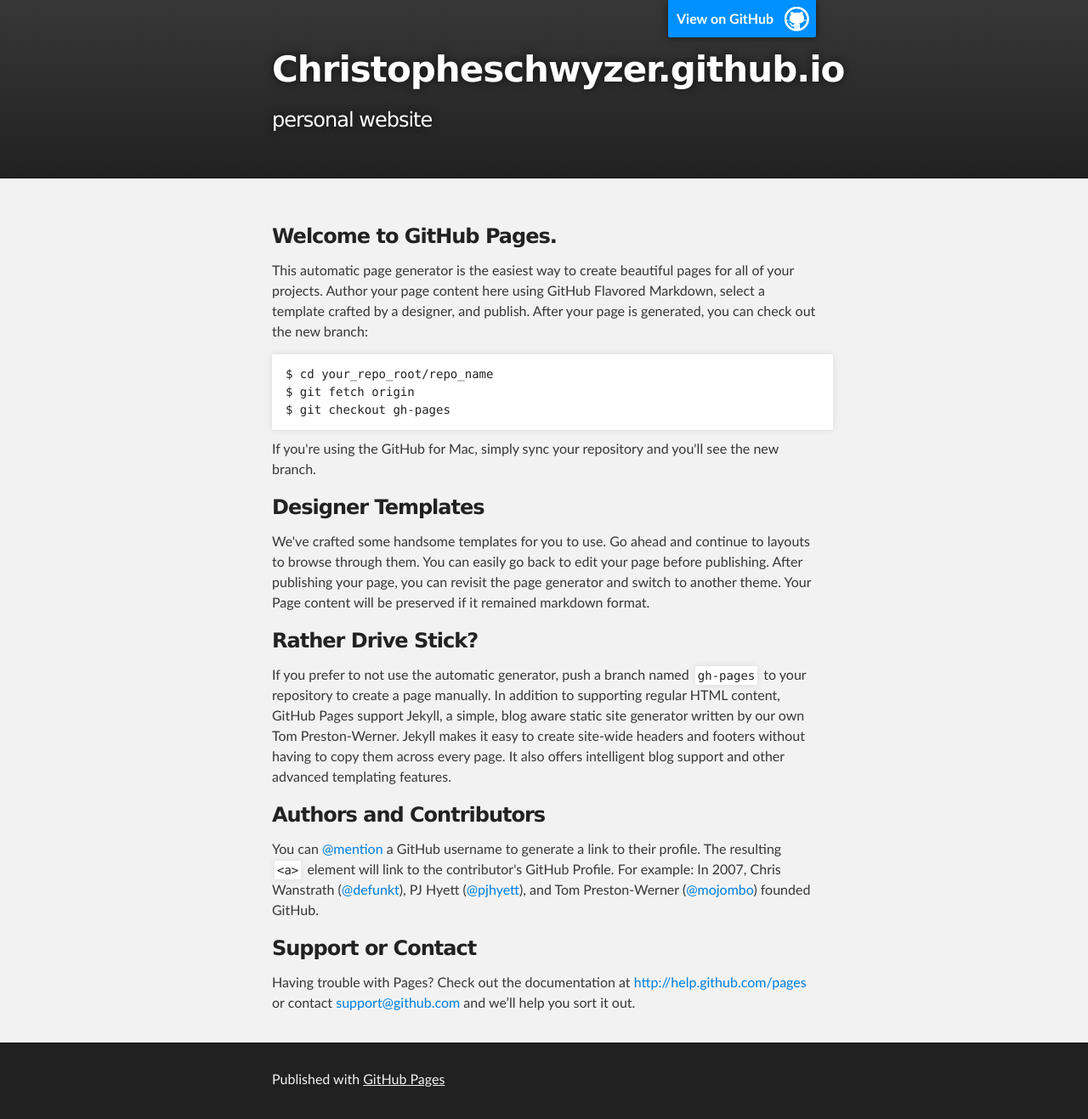
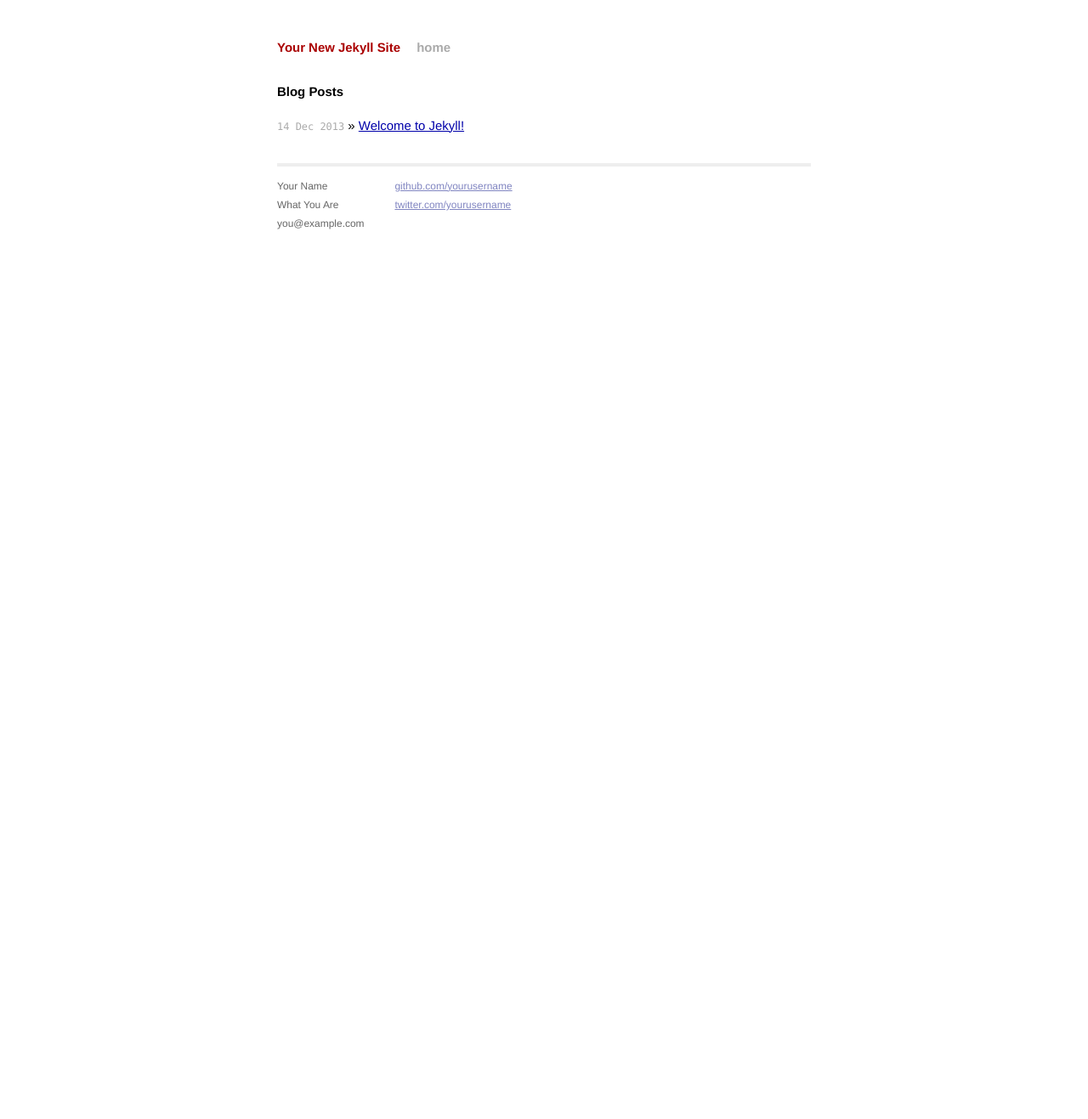
Before and after one commit to christopheschwyzer/christopheschwyzer.github.io, a Jekyll site: the page built from index.html, in a window 1280 px wide. Shown: the whole page at 85% size. Built offline with Jekyll 4.4.1, drawn with Linux system fonts in a browser that asks for light colours; Markdown is read by kramdown in place of the engine named in the settings; after the commit the page ends 945 px from its top, so only the background shows below that.

Commit message:
Revert "Replace master branch with page content via GitHub"
This reverts commit 02a37bc0d030869a56702d09dffab3132d7540ec.

```diff
--- a/index.html
+++ b/index.html
@@ -1,74 +1,13 @@
-<!DOCTYPE html>
-<html>
+---
+layout: default
+title: Your New Jekyll Site
+---
 
-  <head>
-    <meta charset='utf-8' />
-    <meta http-equiv="X-UA-Compatible" content="chrome=1" />
-    <meta name="description" content="Christopheschwyzer.github.io : personal website" />
-
-    <link rel="stylesheet" type="text/css" media="screen" href="stylesheets/stylesheet.css">
-
-    <title>Christopheschwyzer.github.io</title>
-  </head>
-
-  <body>
-
-    <!-- HEADER -->
-    <div id="header_wrap" class="outer">
-        <header class="inner">
-          <a id="forkme_banner" href="https://github.com/christopheschwyzer">View on GitHub</a>
-
-          <h1 id="project_title">Christopheschwyzer.github.io</h1>
-          <h2 id="project_tagline">personal website</h2>
-
-        </header>
-    </div>
-
-    <!-- MAIN CONTENT -->
-    <div id="main_content_wrap" class="outer">
-      <section id="main_content" class="inner">
-        <h3>
-<a name="welcome-to-github-pages" class="anchor" href="#welcome-to-github-pages"><span class="octicon octicon-link"></span></a>Welcome to GitHub Pages.</h3>
-
-<p>This automatic page generator is the easiest way to create beautiful pages for all of your projects. Author your page content here using GitHub Flavored Markdown, select a template crafted by a designer, and publish. After your page is generated, you can check out the new branch:</p>
-
-<pre><code>$ cd your_repo_root/repo_name
-$ git fetch origin
-$ git checkout gh-pages
-</code></pre>
-
-<p>If you're using the GitHub for Mac, simply sync your repository and you'll see the new branch.</p>
-
-<h3>
-<a name="designer-templates" class="anchor" href="#designer-templates"><span class="octicon octicon-link"></span></a>Designer Templates</h3>
-
-<p>We've crafted some handsome templates for you to use. Go ahead and continue to layouts to browse through them. You can easily go back to edit your page before publishing. After publishing your page, you can revisit the page generator and switch to another theme. Your Page content will be preserved if it remained markdown format.</p>
-
-<h3>
-<a name="rather-drive-stick" class="anchor" href="#rather-drive-stick"><span class="octicon octicon-link"></span></a>Rather Drive Stick?</h3>
-
-<p>If you prefer to not use the automatic generator, push a branch named <code>gh-pages</code> to your repository to create a page manually. In addition to supporting regular HTML content, GitHub Pages support Jekyll, a simple, blog aware static site generator written by our own Tom Preston-Werner. Jekyll makes it easy to create site-wide headers and footers without having to copy them across every page. It also offers intelligent blog support and other advanced templating features.</p>
-
-<h3>
-<a name="authors-and-contributors" class="anchor" href="#authors-and-contributors"><span class="octicon octicon-link"></span></a>Authors and Contributors</h3>
-
-<p>You can <a href="https://github.com/blog/821" class="user-mention">@mention</a> a GitHub username to generate a link to their profile. The resulting <code>&lt;a&gt;</code> element will link to the contributor's GitHub Profile. For example: In 2007, Chris Wanstrath (<a href="https://github.com/defunkt" class="user-mention">@defunkt</a>), PJ Hyett (<a href="https://github.com/pjhyett" class="user-mention">@pjhyett</a>), and Tom Preston-Werner (<a href="https://github.com/mojombo" class="user-mention">@mojombo</a>) founded GitHub.</p>
-
-<h3>
-<a name="support-or-contact" class="anchor" href="#support-or-contact"><span class="octicon octicon-link"></span></a>Support or Contact</h3>
-
-<p>Having trouble with Pages? Check out the documentation at <a href="http://help.github.com/pages">http://help.github.com/pages</a> or contact <a href="mailto:support@github.com">support@github.com</a> and we’ll help you sort it out.</p>
-      </section>
-    </div>
-
-    <!-- FOOTER  -->
-    <div id="footer_wrap" class="outer">
-      <footer class="inner">
-        <p>Published with <a href="http://pages.github.com">GitHub Pages</a></p>
-      </footer>
-    </div>
-
-
-
-  </body>
-</html>
+<div id="home">
+  <h1>Blog Posts</h1>
+  <ul class="posts">
+    {% for post in site.posts %}
+      <li><span>{{ post.date | date_to_string }}</span> &raquo; <a href="{{ post.url }}">{{ post.title }}</a></li>
+    {% endfor %}
+  </ul>
+</div>
--- a/javascripts/main.js
+++ /dev/null
@@ -1 +0,0 @@
-console.log('This would be the main JS file.');
--- a/stylesheets/pygment_trac.css
+++ /dev/null
@@ -1,70 +0,0 @@
-.highlight .hll { background-color: #ffffcc }
-.highlight  { background: #f0f3f3; }
-.highlight .c { color: #0099FF; font-style: italic } /* Comment */
-.highlight .err { color: #AA0000; background-color: #FFAAAA } /* Error */
-.highlight .k { color: #006699; font-weight: bold } /* Keyword */
-.highlight .o { color: #555555 } /* Operator */
-.highlight .cm { color: #0099FF; font-style: italic } /* Comment.Multiline */
-.highlight .cp { color: #009999 } /* Comment.Preproc */
-.highlight .c1 { color: #0099FF; font-style: italic } /* Comment.Single */
-.highlight .cs { color: #0099FF; font-weight: bold; font-style: italic } /* Comment.Special */
-.highlight .gd { background-color: #FFCCCC; border: 1px solid #CC0000 } /* Generic.Deleted */
-.highlight .ge { font-style: italic } /* Generic.Emph */
-.highlight .gr { color: #FF0000 } /* Generic.Error */
-.highlight .gh { color: #003300; font-weight: bold } /* Generic.Heading */
-.highlight .gi { background-color: #CCFFCC; border: 1px solid #00CC00 } /* Generic.Inserted */
-.highlight .go { color: #AAAAAA } /* Generic.Output */
-.highlight .gp { color: #000099; font-weight: bold } /* Generic.Prompt */
-.highlight .gs { font-weight: bold } /* Generic.Strong */
-.highlight .gu { color: #003300; font-weight: bold } /* Generic.Subheading */
-.highlight .gt { color: #99CC66 } /* Generic.Traceback */
-.highlight .kc { color: #006699; font-weight: bold } /* Keyword.Constant */
-.highlight .kd { color: #006699; font-weight: bold } /* Keyword.Declaration */
-.highlight .kn { color: #006699; font-weight: bold } /* Keyword.Namespace */
-.highlight .kp { color: #006699 } /* Keyword.Pseudo */
-.highlight .kr { color: #006699; font-weight: bold } /* Keyword.Reserved */
-.highlight .kt { color: #007788; font-weight: bold } /* Keyword.Type */
-.highlight .m { color: #FF6600 } /* Literal.Number */
-.highlight .s { color: #CC3300 } /* Literal.String */
-.highlight .na { color: #330099 } /* Name.Attribute */
-.highlight .nb { color: #336666 } /* Name.Builtin */
-.highlight .nc { color: #00AA88; font-weight: bold } /* Name.Class */
-.highlight .no { color: #336600 } /* Name.Constant */
-.highlight .nd { color: #9999FF } /* Name.Decorator */
-.highlight .ni { color: #999999; font-weight: bold } /* Name.Entity */
-.highlight .ne { color: #CC0000; font-weight: bold } /* Name.Exception */
-.highlight .nf { color: #CC00FF } /* Name.Function */
-.highlight .nl { color: #9999FF } /* Name.Label */
-.highlight .nn { color: #00CCFF; font-weight: bold } /* Name.Namespace */
-.highlight .nt { color: #330099; font-weight: bold } /* Name.Tag */
-.highlight .nv { color: #003333 } /* Name.Variable */
-.highlight .ow { color: #000000; font-weight: bold } /* Operator.Word */
-.highlight .w { color: #bbbbbb } /* Text.Whitespace */
-.highlight .mf { color: #FF6600 } /* Literal.Number.Float */
-.highlight .mh { color: #FF6600 } /* Literal.Number.Hex */
-.highlight .mi { color: #FF6600 } /* Literal.Number.Integer */
-.highlight .mo { color: #FF6600 } /* Literal.Number.Oct */
-.highlight .sb { color: #CC3300 } /* Literal.String.Backtick */
-.highlight .sc { color: #CC3300 } /* Literal.String.Char */
-.highlight .sd { color: #CC3300; font-style: italic } /* Literal.String.Doc */
-.highlight .s2 { color: #CC3300 } /* Literal.String.Double */
-.highlight .se { color: #CC3300; font-weight: bold } /* Literal.String.Escape */
-.highlight .sh { color: #CC3300 } /* Literal.String.Heredoc */
-.highlight .si { color: #AA0000 } /* Literal.String.Interpol */
-.highlight .sx { color: #CC3300 } /* Literal.String.Other */
-.highlight .sr { color: #33AAAA } /* Literal.String.Regex */
-.highlight .s1 { color: #CC3300 } /* Literal.String.Single */
-.highlight .ss { color: #FFCC33 } /* Literal.String.Symbol */
-.highlight .bp { color: #336666 } /* Name.Builtin.Pseudo */
-.highlight .vc { color: #003333 } /* Name.Variable.Class */
-.highlight .vg { color: #003333 } /* Name.Variable.Global */
-.highlight .vi { color: #003333 } /* Name.Variable.Instance */
-.highlight .il { color: #FF6600 } /* Literal.Number.Integer.Long */
-
-.type-csharp .highlight .k { color: #0000FF }
-.type-csharp .highlight .kt { color: #0000FF }
-.type-csharp .highlight .nf { color: #000000; font-weight: normal }
-.type-csharp .highlight .nc { color: #2B91AF }
-.type-csharp .highlight .nn { color: #000000 }
-.type-csharp .highlight .s { color: #A31515 }
-.type-csharp .highlight .sc { color: #A31515 }
--- a/stylesheets/stylesheet.css
+++ /dev/null
@@ -1,423 +0,0 @@
-/*******************************************************************************
-Slate Theme for GitHub Pages
-by Jason Costello, @jsncostello
-*******************************************************************************/
-
-@import url(pygment_trac.css);
-
-/*******************************************************************************
-MeyerWeb Reset
-*******************************************************************************/
-
-html, body, div, span, applet, object, iframe,
-h1, h2, h3, h4, h5, h6, p, blockquote, pre,
-a, abbr, acronym, address, big, cite, code,
-del, dfn, em, img, ins, kbd, q, s, samp,
-small, strike, strong, sub, sup, tt, var,
-b, u, i, center,
-dl, dt, dd, ol, ul, li,
-fieldset, form, label, legend,
-table, caption, tbody, tfoot, thead, tr, th, td,
-article, aside, canvas, details, embed,
-figure, figcaption, footer, header, hgroup,
-menu, nav, output, ruby, section, summary,
-time, mark, audio, video {
-  margin: 0;
-  padding: 0;
-  border: 0;
-  font: inherit;
-  vertical-align: baseline;
-}
-
-/* HTML5 display-role reset for older browsers */
-article, aside, details, figcaption, figure,
-footer, header, hgroup, menu, nav, section {
-  display: block;
-}
-
-ol, ul {
-  list-style: none;
-}
-
-table {
-  border-collapse: collapse;
-  border-spacing: 0;
-}
-
-/*******************************************************************************
-Theme Styles
-*******************************************************************************/
-
-body {
-  box-sizing: border-box;
-  color:#373737;
-  background: #212121;
-  font-size: 16px;
-  font-family: 'Myriad Pro', Calibri, Helvetica, Arial, sans-serif;
-  line-height: 1.5;
-  -webkit-font-smoothing: antialiased;
-}
-
-h1, h2, h3, h4, h5, h6 {
-  margin: 10px 0;
-  font-weight: 700;
-  color:#222222;
-  font-family: 'Lucida Grande', 'Calibri', Helvetica, Arial, sans-serif;
-  letter-spacing: -1px;
-}
-
-h1 {
-  font-size: 36px;
-  font-weight: 700;
-}
-
-h2 {
-  padding-bottom: 10px;
-  font-size: 32px;
-  background: url('../images/bg_hr.png') repeat-x bottom;
-}
-
-h3 {
-  font-size: 24px;
-}
-
-h4 {
-  font-size: 21px;
-}
-
-h5 {
-  font-size: 18px;
-}
-
-h6 {
-  font-size: 16px;
-}
-
-p {
-  margin: 10px 0 15px 0;
-}
-
-footer p {
-  color: #f2f2f2;
-}
-
-a {
-  text-decoration: none;
-  color: #007edf;
-  text-shadow: none;
-
-  transition: color 0.5s ease;
-  transition: text-shadow 0.5s ease;
-  -webkit-transition: color 0.5s ease;
-  -webkit-transition: text-shadow 0.5s ease;
-  -moz-transition: color 0.5s ease;
-  -moz-transition: text-shadow 0.5s ease;
-  -o-transition: color 0.5s ease;
-  -o-transition: text-shadow 0.5s ease;
-  -ms-transition: color 0.5s ease;
-  -ms-transition: text-shadow 0.5s ease;
-}
-
-a:hover, a:focus {text-decoration: underline;}
-
-footer a {
-  color: #F2F2F2;
-  text-decoration: underline;
-}
-
-em {
-  font-style: italic;
-}
-
-strong {
-  font-weight: bold;
-}
-
-img {
-  position: relative;
-  margin: 0 auto;
-  max-width: 739px;
-  padding: 5px;
-  margin: 10px 0 10px 0;
-  border: 1px solid #ebebeb;
-
-  box-shadow: 0 0 5px #ebebeb;
-  -webkit-box-shadow: 0 0 5px #ebebeb;
-  -moz-box-shadow: 0 0 5px #ebebeb;
-  -o-box-shadow: 0 0 5px #ebebeb;
-  -ms-box-shadow: 0 0 5px #ebebeb;
-}
-
-p img {
-  display: inline;
-  margin: 0;
-  padding: 0;
-  vertical-align: middle;
-  text-align: center;
-  border: none;
-}
-
-pre, code {
-  width: 100%;
-  color: #222;
-  background-color: #fff;
-
-  font-family: Monaco, "Bitstream Vera Sans Mono", "Lucida Console", Terminal, monospace;
-  font-size: 14px;
-
-  border-radius: 2px;
-  -moz-border-radius: 2px;
-  -webkit-border-radius: 2px;
-}
-
-pre {
-  width: 100%;
-  padding: 10px;
-  box-shadow: 0 0 10px rgba(0,0,0,.1);
-  overflow: auto;
-}
-
-code {
-  padding: 3px;
-  margin: 0 3px;
-  box-shadow: 0 0 10px rgba(0,0,0,.1);
-}
-
-pre code {
-  display: block;
-  box-shadow: none;
-}
-
-blockquote {
-  color: #666;
-  margin-bottom: 20px;
-  padding: 0 0 0 20px;
-  border-left: 3px solid #bbb;
-}
-
-
-ul, ol, dl {
-  margin-bottom: 15px
-}
-
-ul {
-  list-style: inside;
-  padding-left: 20px;
-}
-
-ol {
-  list-style: decimal inside;
-  padding-left: 20px;
-}
-
-dl dt {
-  font-weight: bold;
-}
-
-dl dd {
-  padding-left: 20px;
-  font-style: italic;
-}
-
-dl p {
-  padding-left: 20px;
-  font-style: italic;
-}
-
-hr {
-  height: 1px;
-  margin-bottom: 5px;
-  border: none;
-  background: url('../images/bg_hr.png') repeat-x center;
-}
-
-table {
-  border: 1px solid #373737;
-  margin-bottom: 20px;
-  text-align: left;
- }
-
-th {
-  font-family: 'Lucida Grande', 'Helvetica Neue', Helvetica, Arial, sans-serif;
-  padding: 10px;
-  background: #373737;
-  color: #fff;
- }
-
-td {
-  padding: 10px;
-  border: 1px solid #373737;
- }
-
-form {
-  background: #f2f2f2;
-  padding: 20px;
-}
-
-/*******************************************************************************
-Full-Width Styles
-*******************************************************************************/
-
-.outer {
-  width: 100%;
-}
-
-.inner {
-  position: relative;
-  max-width: 640px;
-  padding: 20px 10px;
-  margin: 0 auto;
-}
-
-#forkme_banner {
-  display: block;
-  position: absolute;
-  top:0;
-  right: 10px;
-  z-index: 10;
-  padding: 10px 50px 10px 10px;
-  color: #fff;
-  background: url('../images/blacktocat.png') #0090ff no-repeat 95% 50%;
-  font-weight: 700;
-  box-shadow: 0 0 10px rgba(0,0,0,.5);
-  border-bottom-left-radius: 2px;
-  border-bottom-right-radius: 2px;
-}
-
-#header_wrap {
-  background: #212121;
-  background: -moz-linear-gradient(top, #373737, #212121);
-  background: -webkit-linear-gradient(top, #373737, #212121);
-  background: -ms-linear-gradient(top, #373737, #212121);
-  background: -o-linear-gradient(top, #373737, #212121);
-  background: linear-gradient(top, #373737, #212121);
-}
-
-#header_wrap .inner {
-  padding: 50px 10px 30px 10px;
-}
-
-#project_title {
-  margin: 0;
-  color: #fff;
-  font-size: 42px;
-  font-weight: 700;
-  text-shadow: #111 0px 0px 10px;
-}
-
-#project_tagline {
-  color: #fff;
-  font-size: 24px;
-  font-weight: 300;
-  background: none;
-  text-shadow: #111 0px 0px 10px;
-}
-
-#downloads {
-  position: absolute;
-  width: 210px;
-  z-index: 10;
-  bottom: -40px;
-  right: 0;
-  height: 70px;
-  background: url('../images/icon_download.png') no-repeat 0% 90%;
-}
-
-.zip_download_link {
-  display: block;
-  float: right;
-  width: 90px;
-  height:70px;
-  text-indent: -5000px;
-  overflow: hidden;
-  background: url(../images/sprite_download.png) no-repeat bottom left;
-}
-
-.tar_download_link {
-  display: block;
-  float: right;
-  width: 90px;
-  height:70px;
-  text-indent: -5000px;
-  overflow: hidden;
-  background: url(../images/sprite_download.png) no-repeat bottom right;
-  margin-left: 10px;
-}
-
-.zip_download_link:hover {
-  background: url(../images/sprite_download.png) no-repeat top left;
-}
-
-.tar_download_link:hover {
-  background: url(../images/sprite_download.png) no-repeat top right;
-}
-
-#main_content_wrap {
-  background: #f2f2f2;
-  border-top: 1px solid #111;
-  border-bottom: 1px solid #111;
-}
-
-#main_content {
-  padding-top: 40px;
-}
-
-#footer_wrap {
-  background: #212121;
-}
-
-
-
-/*******************************************************************************
-Small Device Styles
-*******************************************************************************/
-
-@media screen and (max-width: 480px) {
-  body {
-    font-size:14px;
-  }
-
-  #downloads {
-    display: none;
-  }
-
-  .inner {
-    min-width: 320px;
-    max-width: 480px;
-  }
-
-  #project_title {
-  font-size: 32px;
-  }
-
-  h1 {
-    font-size: 28px;
-  }
-
-  h2 {
-    font-size: 24px;
-  }
-
-  h3 {
-    font-size: 21px;
-  }
-
-  h4 {
-    font-size: 18px;
-  }
-
-  h5 {
-    font-size: 14px;
-  }
-
-  h6 {
-    font-size: 12px;
-  }
-
-  code, pre {
-    min-width: 320px;
-    max-width: 480px;
-    font-size: 11px;
-  }
-
-}
```
Also changed, not shown: params.json (deleted, +0 -1 lines), images/bg_hr.png (deleted), images/blacktocat.png (deleted), images/icon_download.png (deleted), images/sprite_download.png (deleted).
